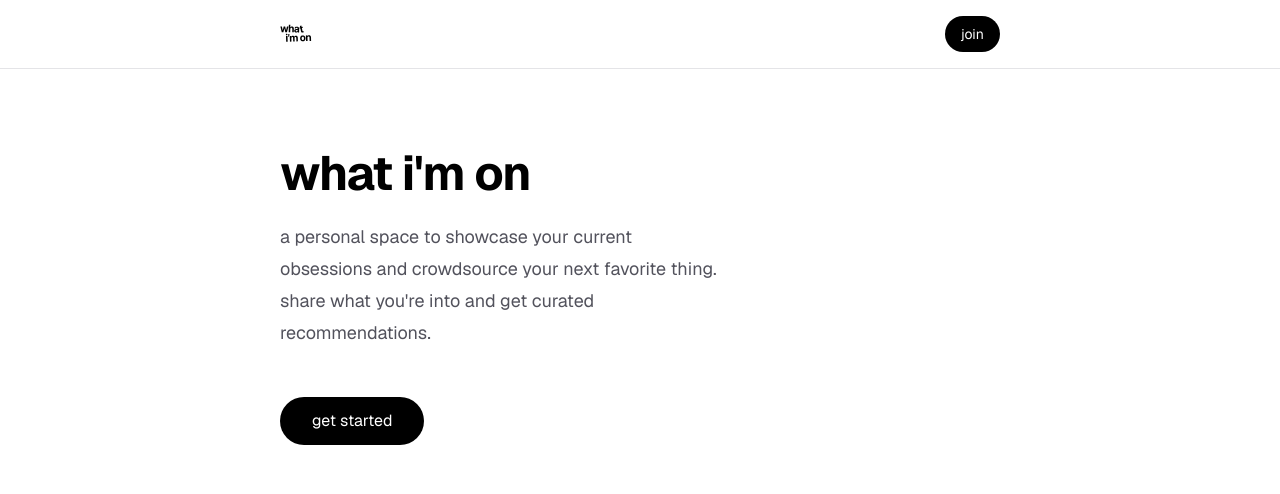
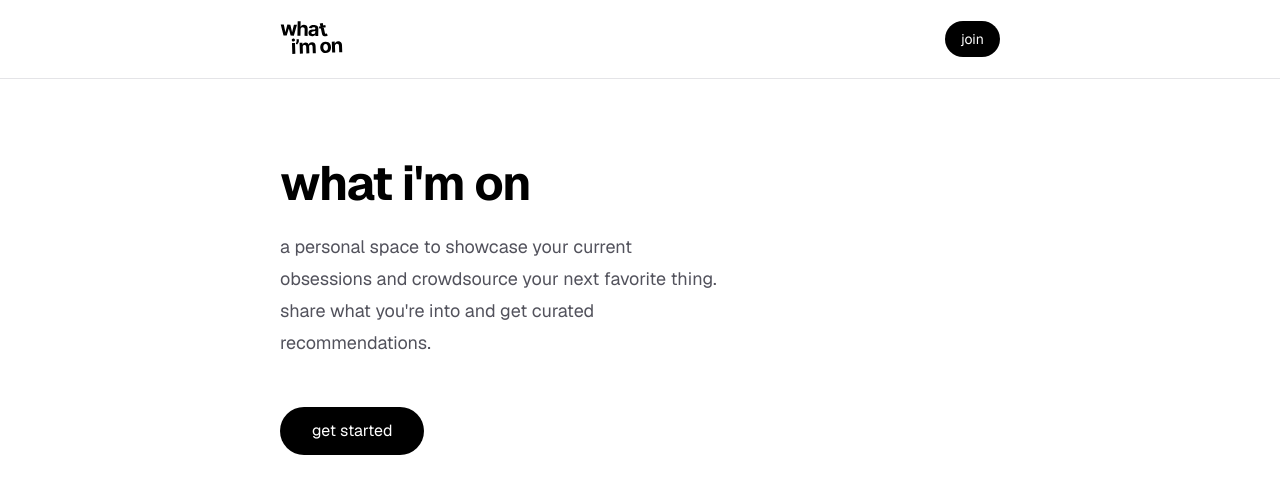
Before and after one commit to peucastro/what-im-on, a Next.js app: page / in a window 1280 px wide. Shown: the top 494 px of the page. Built offline with nearby package versions, Linux system fonts and the light colour scheme; no server answers.

Commit message:
increased logo size

```diff
--- a/app/(auth)/login/page.tsx
+++ b/app/(auth)/login/page.tsx
@@ -55,7 +55,7 @@ export default function LoginPage() {
         >
           <motion.div className="flex flex-col items-center gap-6 text-center" variants={itemVariants}>
             <Link href="/">
-              <Image src="/logo.svg" alt="logo" width={40} height={40} className="hover:opacity-80 transition-opacity" />
+              <Image src="/logo.svg" alt="logo" width={64} height={64} className="hover:opacity-80 transition-opacity" />
             </Link>
             <div>
               <h1 className="text-3xl font-bold tracking-tight">welcome back</h1>
--- a/app/(auth)/register/page.tsx
+++ b/app/(auth)/register/page.tsx
@@ -55,7 +55,7 @@ export default function RegisterPage() {
         >
           <motion.div className="flex flex-col items-center gap-6 text-center" variants={itemVariants}>
             <Link href="/">
-              <Image src="/logo.svg" alt="logo" width={40} height={40} className="hover:opacity-80 transition-opacity" />
+              <Image src="/logo.svg" alt="logo" width={64} height={64} className="hover:opacity-80 transition-opacity" />
             </Link>
             <div>
               <h1 className="text-3xl font-bold tracking-tight">join what i'm on</h1>
--- a/components/Header.tsx
+++ b/components/Header.tsx
@@ -40,8 +40,8 @@ export default async function Header() {
           <Image
             src="/logo.svg"
             alt="logo"
-            width={32}
-            height={32}
+            width={64}
+            height={64}
             style={logoStyle ? { filter: logoStyle } : undefined}
           />
         </Link>
```
